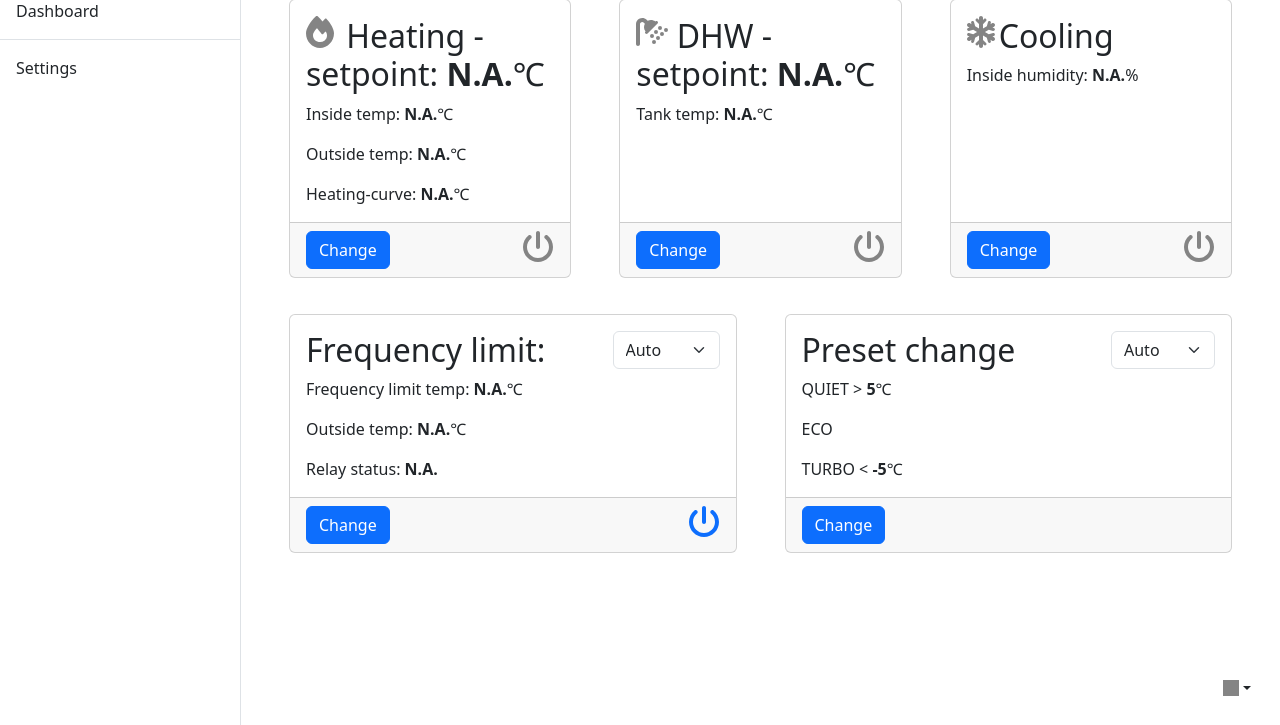
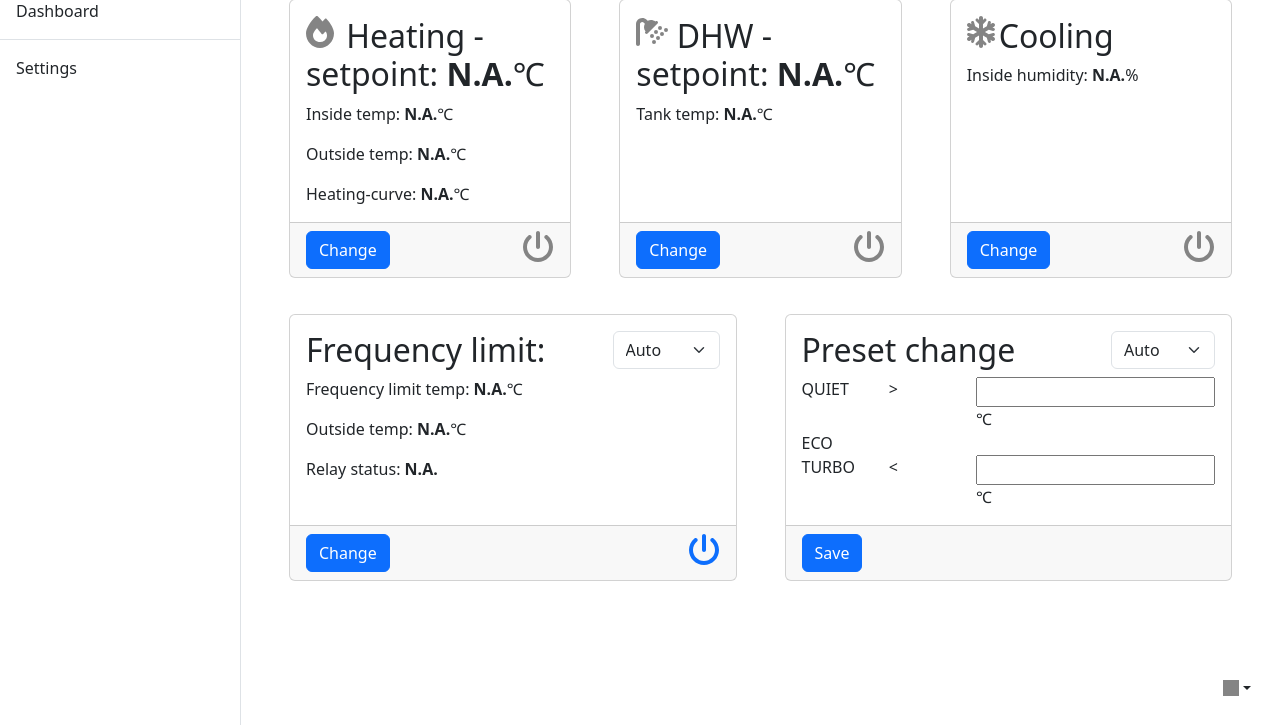
Before and after one commit to ktostam/HaierPi, a Flask app: template templates/index.html in a window 1280 px wide. Shown: the part 75-800 px from the top of the page. Run offline with Flask 2, Linux system fonts and the light colour scheme; the template is opened without the code that fills it, so the values that code supplies are empty; parts of the project's set-up code (start-up, migrations or seed data) failed here and were passed over; some libraries are stand-ins or nearby versions.

Commit message:
initial change - not working

```diff
--- a/templates/index.html
+++ b/templates/index.html
@@ -301,12 +301,16 @@
                                             </div>
                                         </div>
                                     </div>
-                                    <p class="card-text">QUIET &gt; <b id="ttemp">5</b>℃</p>
-                                    <p class="card-text">ECO </p>
-                                    <p class="card-text">TURBO &lt; <b id="ttemp">-5</b>℃</p>
+                                    <div class="row"><div class="col"><p class="card-text">QUIET </p></div><div class="col">&gt;</div>
+<div class="col"><input type="number"> ℃
+</div></div>
+                                    <div class="row"><div class="col"><p class="card-text">ECO </p></div></div>
+                                    <div class="row"><div class="col"><p class="card-text">TURBO</p></div><div class="col"> &lt; </div><div class="col"><input type="number">
+℃
+</div></div>
                                 </div>
                                 <div class="card-footer">
-                                    <a class="btn btn-primary btn-lm float-sm-start" id="dhw" onclick="tempchange('dhw', '1')" href="#!">Change</a>
+                                    <a class="btn btn-primary btn-lm float-sm-start" id="dhw" onclick="tempchange('dhw', '1')" href="#!">Save</a>
                                 </div>
                             </div>
                         </div>
```
